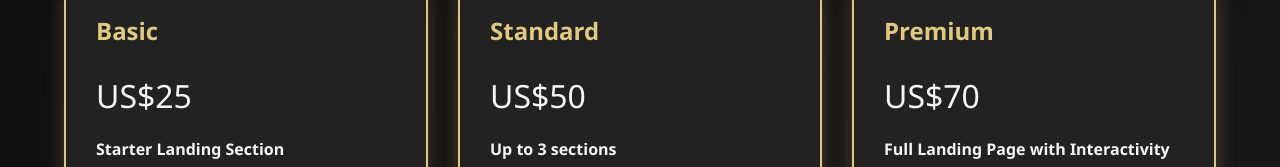
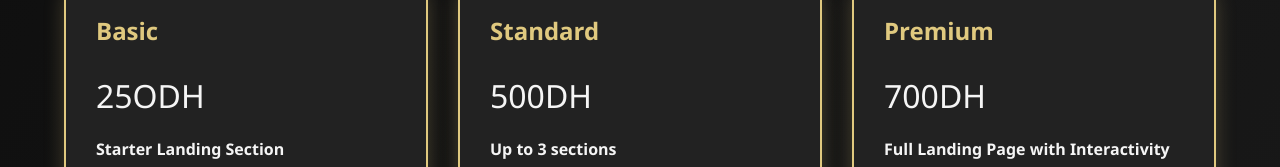
Before and after one commit to adam-zm10/service4, a plain HTML site: page index.html in a window 1280 px wide. Shown: the part 217-384 px from the top of the page. Drawn offline with Linux system fonts and the light colour scheme.

Commit message:
Update index.html

```diff
--- a/index.html
+++ b/index.html
@@ -13,7 +13,7 @@
     <div class="cards-container">
       <div class="offer-card">
         <h2>Basic</h2>
-        <p class="price">US$25</p>
+        <p class="price">25ODH</p>
         <p><strong>Starter Landing Section</strong></p>
         <p>1 clean, responsive section</p>
         <p>2-day delivery</p>
@@ -23,7 +23,7 @@
 
       <div class="offer-card">
         <h2>Standard</h2>
-        <p class="price">US$50</p>
+        <p class="price">500DH</p>
         <p><strong>Up to 3 sections</strong></p>
         <p>About, Services, etc.</p>
         <p>3-day delivery</p>
@@ -33,7 +33,7 @@
 
       <div class="offer-card">
         <h2>Premium</h2>
-        <p class="price">US$70</p>
+        <p class="price">700DH</p>
         <p><strong>Full Landing Page with Interactivity</strong></p>
         <p>5 sections with form & animations</p>
         <p>4-day delivery</p>
```
